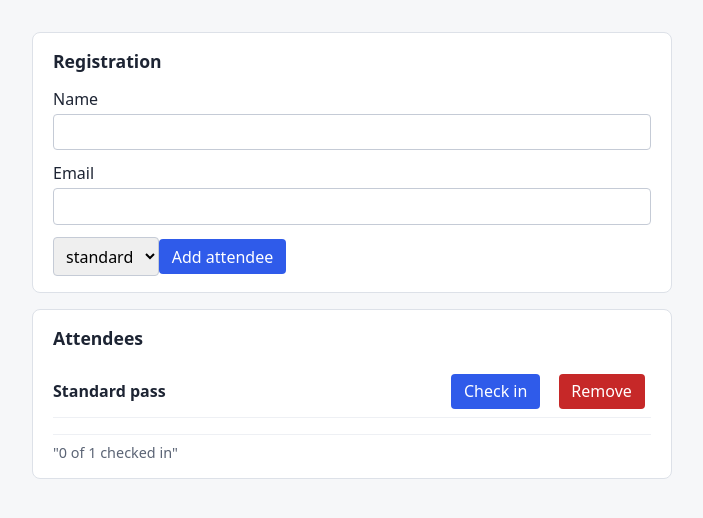
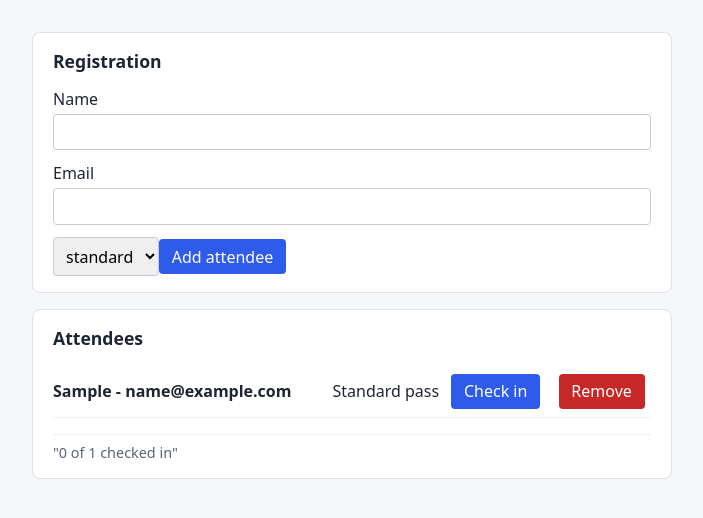
Before and after one commit to Rsurajdas/labs, a React (Vite) app in the folder typescript/assessment-05-react-ts/: page / in a window 1280 px wide. Both pictures are taken after typing "Sample", "name@example.com" into the empty fields and a click on the button "Add attendee". Shown: the top 518 px of the page, without its empty margins (288-991 px from the left). Built offline with nearby package versions, Linux system fonts and the light colour scheme.

Commit message:
fix: add attendee name and email display in AttendeeList component

```diff
--- a/typescript/assessment-05-react-ts/src/components/AttendeeList.tsx
+++ b/typescript/assessment-05-react-ts/src/components/AttendeeList.tsx
@@ -21,6 +21,9 @@ export function AttendeeList({
     <ul>
       {attendees.map((attendee) => (
         <li key={attendee.id}>
+          <span>
+            {attendee.name} - {attendee.email}
+          </span>
           <TicketDetails ticket="standard" />
           <Button
             variant="primary"
```
Also changed, not shown: 1 other file (tests, documents, lock files or other folders).
